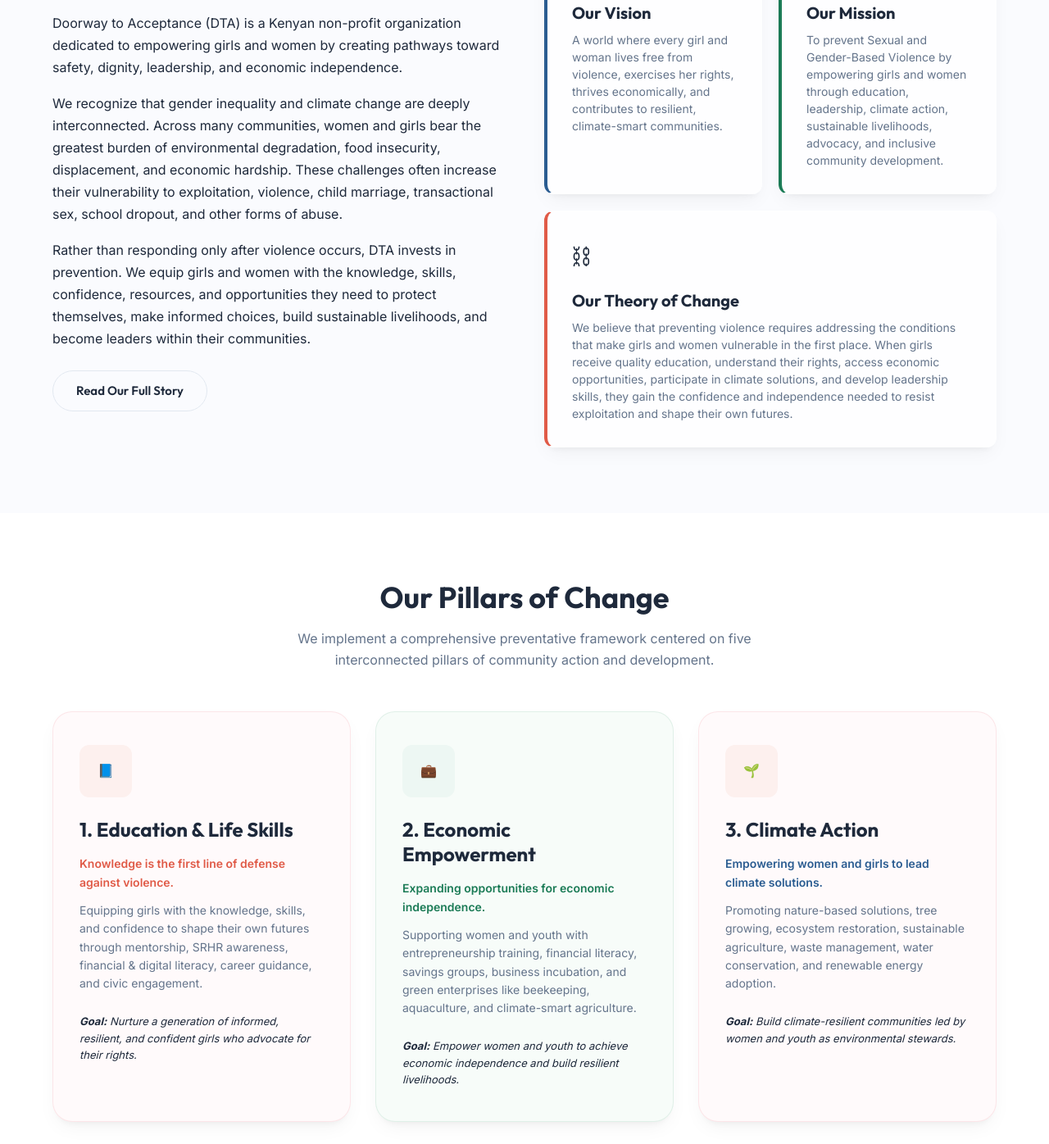
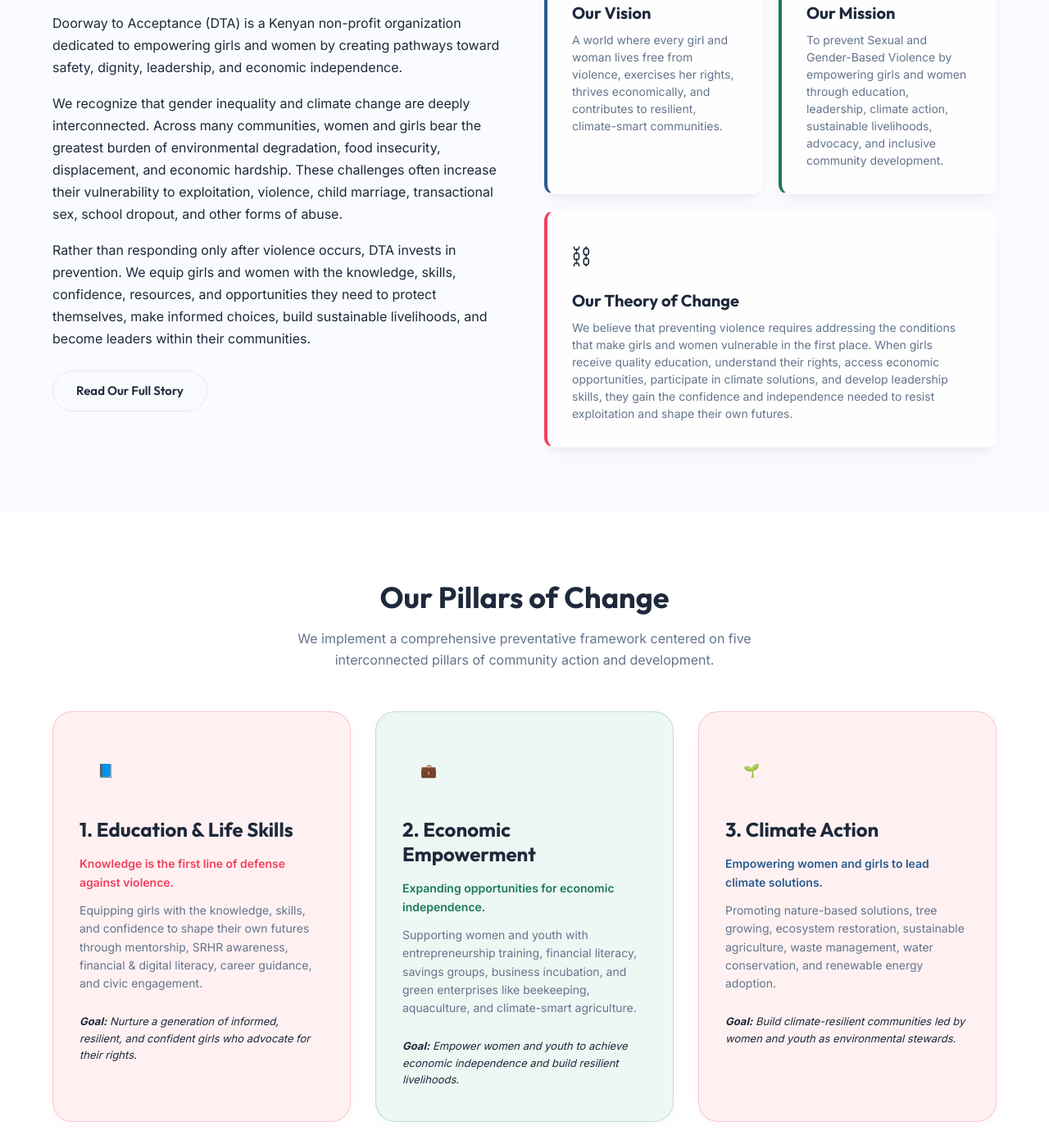
Before and after one commit to briantechspace/ngo, a website: page public/index.html in a window 1280 px wide. Shown: the part 927-2323 px from the top of the page at 82% size. Drawn offline with Linux system fonts and the light colour scheme; no server answers.

Commit message:
design: update theme color to vibrant rose pink and shouting pinkish-red to reflect girls empowerment focus

```diff
--- a/public/index.html
+++ b/public/index.html
@@ -25,10 +25,10 @@
   --color-blue-light: #edf2f8;
   --color-blue-glow: rgba(42, 92, 145, 0.15);
 
-  --color-red-primary: #e05a47;        /* Women Empowerment & Safety (Warm Coral Red) */
-  --color-red-dark: #c54331;
-  --color-red-light: #fdf0ee;
-  --color-red-glow: rgba(224, 90, 71, 0.15);
+  --color-red-primary: #f43f5e;        /* Women Empowerment & Safety (Vibrant Hot Pink) */
+  --color-red-dark: #be123c;
+  --color-red-light: #fff1f2;
+  --color-red-glow: rgba(244, 63, 94, 0.15);
 
   /* Functional Colors */
   --bg-primary: #fafbfe;
@@ -644,7 +644,7 @@
     /* Hero Section */
 .hero {
   padding: calc(var(--header-height) + 40px) 0 80px 0;
-  background: linear-gradient(135deg, rgba(231, 241, 255, 0.4) 0%, rgba(232, 245, 233, 0.4) 100%);
+  background: linear-gradient(135deg, rgba(255, 241, 242, 0.5) 0%, rgba(231, 241, 255, 0.3) 100%);
   position: relative;
   overflow: hidden;
 }
@@ -656,7 +656,7 @@
   right: -10%;
   width: 40%;
   height: 60%;
-  background: radial-gradient(circle, rgba(13, 110, 253, 0.08) 0%, transparent 70%);
+  background: radial-gradient(circle, rgba(244, 63, 94, 0.12) 0%, transparent 70%);
   z-index: 0;
   pointer-events: none;
 }
@@ -809,13 +809,27 @@
 }
 
 .focus-card.women {
-  background-color: #fffafb;
-  border: 1px solid rgba(220, 53, 69, 0.1);
+  background-color: var(--color-red-light);
+  border: 1px solid rgba(244, 63, 94, 0.25);
+  box-shadow: 0 4px 15px rgba(244, 63, 94, 0.04);
+}
+
+.focus-card.women:hover {
+  border-color: var(--color-red-primary);
+  box-shadow: 0 10px 25px rgba(244, 63, 94, 0.12);
+  transform: translateY(-5px);
 }
 
 .focus-card.climate {
-  background-color: #f7fcf9;
-  border: 1px solid rgba(25, 135, 84, 0.1);
+  background-color: var(--color-green-light);
+  border: 1px solid rgba(27, 123, 86, 0.2);
+  box-shadow: 0 4px 15px rgba(27, 123, 86, 0.04);
+}
+
+.focus-card.climate:hover {
+  border-color: var(--color-green-primary);
+  box-shadow: 0 10px 25px rgba(27, 123, 86, 0.12);
+  transform: translateY(-5px);
 }
 
 /* Pillar Column Span Utilities */
@@ -867,7 +881,7 @@
 /* Donations Section */
 .donation-section {
   padding: 80px 0;
-  background: linear-gradient(135deg, rgba(232, 245, 233, 0.3) 0%, rgba(231, 241, 255, 0.3) 100%);
+  background: linear-gradient(135deg, rgba(255, 241, 242, 0.4) 0%, rgba(231, 241, 255, 0.3) 100%);
 }
 
 .donation-grid {
```
Also changed, not shown: public/about.html (+5 -5 lines), public/admin.html (+5 -5 lines), public/blog-detail.html (+4 -4 lines), public/blogs.html (+4 -4 lines).
